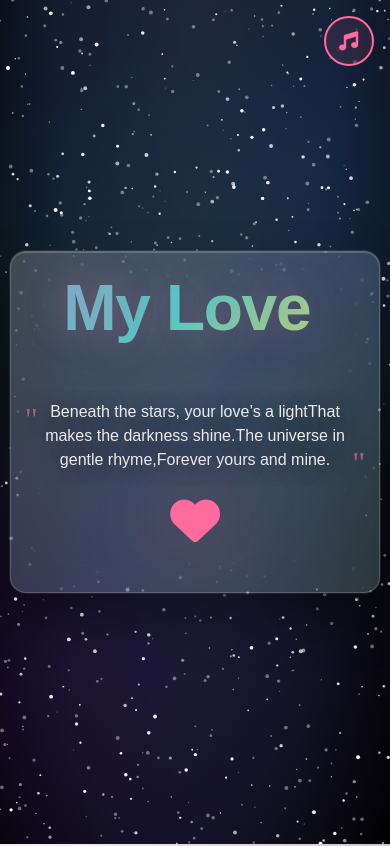
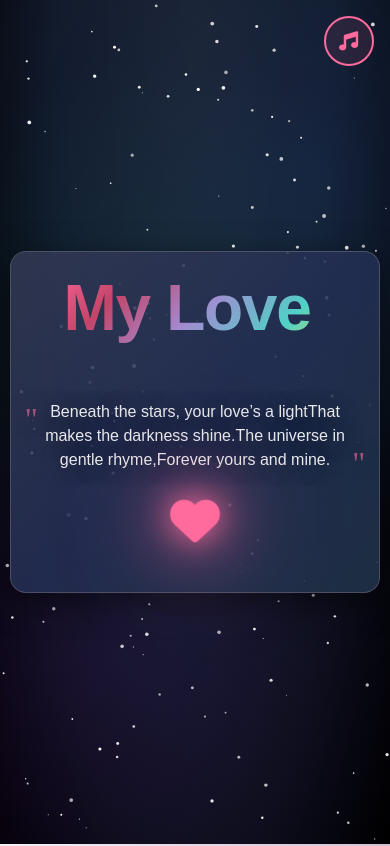
Before and after one commit to Waqiur/romantic-website, a React (Create React App) app: page / in a window 390 px wide. Shown: the top 846 px of the page. Built offline with nearby package versions, Linux system fonts and the light colour scheme; a web font is replaced by a local one.

Commit message:
refactor: optimize performance by reducing star count, simplifying animations, and removing unnecessary styles

```diff
--- a/src/components/CuteReminders.tsx
+++ b/src/components/CuteReminders.tsx
@@ -1,4 +1,4 @@
-import React, { useState, useRef, useEffect } from "react";
+import React, { useState } from "react";
 import styled from "styled-components";
 import { motion, AnimatePresence } from "framer-motion";
 
@@ -9,8 +9,6 @@ const RemindersModal = styled(motion.div)`
     width: 100%;
     height: 100%;
     background: rgba(0, 0, 0, 0.95);
-    backdrop-filter: blur(25px);
-    -webkit-backdrop-filter: blur(25px);
     display: flex;
     align-items: center;
     justify-content: center;
@@ -194,6 +192,7 @@ const StarsContainer = styled.div`
     margin: 0 auto;
     justify-items: center;
     align-items: center;
+    position: relative;
 
     @media (max-width: ${({ theme }) => theme.breakpoints.mobile}) {
         grid-template-columns: repeat(2, 1fr);
@@ -210,6 +209,7 @@ const StarWrapper = styled(motion.div)<{ clicked: boolean }>`
     position: relative;
     opacity: ${({ clicked }) => (clicked ? 0.6 : 1)};
     transition: opacity 0.3s ease;
+    will-change: transform;
 
     &:hover {
         transform: scale(1.1);
@@ -225,11 +225,11 @@ const Star = styled(motion.div)<{ clicked: boolean; color: string }>`
     color: ${({ clicked, color }) => (clicked ? "#FFD700" : color)};
     filter: ${({ clicked }) =>
         clicked
-            ? "drop-shadow(0 0 15px #FFD700) drop-shadow(0 0 30px #FFD700)"
+            ? "drop-shadow(0 0 15px #FFD700)"
             : "drop-shadow(0 2px 8px rgba(255, 107, 157, 0.3))"};
-    transition: all 0.3s ease;
-    animation: ${({ clicked }) =>
-        clicked ? "starGlow 1s ease-in-out infinite alternate" : "none"};
+    transition: color 0.3s ease, filter 0.3s ease;
+    will-change: transform;
+    transform: ${({ clicked }) => (clicked ? "scale(1.1)" : "scale(1)")};
 
     @keyframes starGlow {
         0% {
@@ -245,20 +245,12 @@ const Star = styled(motion.div)<{ clicked: boolean; color: string }>`
     }
 `;
 
-const ConnectionMessage = styled(motion.div)<{
-    x: number;
-    y: number;
-    flipped: boolean;
-}>`
+const ConnectionMessage = styled(motion.div)<{ starId: number }>`
     position: absolute;
-    left: ${({ x }) => x}px;
-    top: ${({ y }) => y}px;
+    left: 50%;
+    top: -10px;
     transform: translate(-50%, -100%);
-    background: linear-gradient(
-        135deg,
-        rgba(255, 255, 255, 0.95),
-        rgba(248, 249, 255, 0.95)
-    );
+    background: rgba(255, 255, 255, 0.95);
     border-radius: 20px;
     padding: ${({ theme }) => theme.spacing.sm}
         ${({ theme }) => theme.spacing.md};
@@ -288,23 +280,11 @@ const ConnectionMessage = styled(motion.div)<{
         content: "";
         position: absolute;
         bottom: -8px;
-        ${(props) =>
-            props.flipped
-                ? `
-            left: 100%;
-            transform: translateX(-100%);
-            border-left: 8px solid rgba(255, 255, 255, 0.95);
-            border-right: none;
-            border-top: none;
-            border-bottom: 8px solid transparent;
-        `
-                : `
-            left: 50%;
-            transform: translateX(-50%);
-            border-left: 8px solid transparent;
-            border-right: 8px solid transparent;
-            border-top: 8px solid rgba(255, 255, 255, 0.95);
-        `}
+        left: 50%;
+        transform: translateX(-50%);
+        border-left: 8px solid transparent;
+        border-right: 8px solid transparent;
+        border-top: 8px solid rgba(255, 255, 255, 0.95);
     }
 
     @keyframes sparkle {
@@ -416,41 +396,6 @@ const CuteReminders: React.FC<CuteRemindersProps> = React.memo(
             starId: number;
             message: string;
         } | null>(null);
-        const [starPositions, setStarPositions] = useState<{
-            [key: number]: { x: number; y: number };
-        }>({});
-        const containerRef = useRef<HTMLDivElement>(null);
-        const starRefs = useRef<{ [key: number]: HTMLDivElement | null }>({});
-
-        useEffect(() => {
-            if (isOpen && containerRef.current) {
-                // Calculate positions after modal is fully rendered
-                const timer = setTimeout(() => {
-                    const newPositions: {
-                        [key: number]: { x: number; y: number };
-                    } = {};
-                    Object.entries(starRefs.current).forEach(([id, ref]) => {
-                        if (ref && containerRef.current) {
-                            const starRect = ref.getBoundingClientRect();
-                            const containerRect =
-                                containerRef.current.getBoundingClientRect();
-                            newPositions[parseInt(id)] = {
-                                x:
-                                    starRect.left +
-                                    starRect.width / 2 -
-                                    containerRect.left,
-                                y:
-                                    starRect.top +
-                                    starRect.height / 2 -
-                                    containerRect.top,
-                            };
-                        }
-                    });
-                    setStarPositions(newPositions);
-                }, 100);
-                return () => clearTimeout(timer);
-            }
-        }, [isOpen, stars]);
 
         const handleStarClick = (starId: number) => {
             const star = stars.find((s) => s.id === starId);
@@ -459,43 +404,10 @@ const CuteReminders: React.FC<CuteRemindersProps> = React.memo(
             // Show message bubble
             setActiveMessage({ starId, message: star.message });
 
-            // Hide message after 4 seconds for better readability
-            setTimeout(() => {
-                setActiveMessage(null);
-            }, 4000);
-
             // Mark star as clicked
             setStars((prev) =>
                 prev.map((s) => (s.id === starId ? { ...s, clicked: true } : s))
             );
-        };
-
-        const getConstrainedPosition = (starId: number) => {
-            const starPos = starPositions[starId];
-            if (!starPos || !containerRef.current)
-                return { x: 0, y: 0, flipped: false };
-
-            const containerRect = containerRef.current.getBoundingClientRect();
-            const bubbleWidth = 250;
-            const halfBubble = bubbleWidth / 2;
-            const padding = 10;
-
-            // Calculate constrained y position (always above the star)
-            const constrainedY = Math.max(80, starPos.y - 20);
-
-            let constrainedX = starPos.x;
-            let flipped = false;
-
-            if (constrainedX + halfBubble > containerRect.width - padding) {
-                // Not enough space on right, flip to left
-                flipped = true;
-                constrainedX = starPos.x - halfBubble;
-                if (constrainedX - halfBubble < padding) {
-                    constrainedX = padding + halfBubble;
-                }
-            }
-
-            return { x: constrainedX, y: constrainedY, flipped };
         };
 
         const resetReminders = () => {
@@ -517,12 +429,11 @@ const CuteReminders: React.FC<CuteRemindersProps> = React.memo(
                             onClick={onClose}
                         >
                             <RemindersModalContent
-                                initial={{ scale: 0.8, opacity: 0, y: 50 }}
-                                animate={{ scale: 1, opacity: 1, y: 0 }}
-                                exit={{ scale: 0.8, opacity: 0, y: 50 }}
-                                transition={{ duration: 0.4, ease: "easeOut" }}
+                                initial={{ scale: 0.9, opacity: 0 }}
+                                animate={{ scale: 1, opacity: 1 }}
+                                exit={{ scale: 0.9, opacity: 0 }}
+                                transition={{ duration: 0.25, ease: "easeOut" }}
                                 onClick={(e) => e.stopPropagation()}
-                                ref={containerRef}
                             >
                                 <ModalCloseButton onClick={onClose}>
                                     ×
@@ -540,9 +451,6 @@ const CuteReminders: React.FC<CuteRemindersProps> = React.memo(
                                             }
                                             whileHover={{ scale: 1.1 }}
                                             whileTap={{ scale: 0.95 }}
-                                            ref={(el) => {
-                                                starRefs.current[star.id] = el;
-                                            }}
                                         >
                                             <Star
                                                 clicked={star.clicked}
@@ -550,48 +458,36 @@ const CuteReminders: React.FC<CuteRemindersProps> = React.memo(
                                             >
                                                 ⭐
                                             </Star>
-                                        </StarWrapper>
-                                    ))}
-
-                                    {activeMessage &&
-                                        containerRef.current &&
-                                        (() => {
-                                            const { x, y, flipped } =
-                                                getConstrainedPosition(
-                                                    activeMessage.starId
-                                                );
-                                            return (
+                                            {activeMessage?.starId ===
+                                                star.id && (
                                                 <ConnectionMessage
-                                                    x={x}
-                                                    y={y}
-                                                    flipped={flipped}
+                                                    starId={star.id}
                                                     initial={{
                                                         scale: 0,
                                                         opacity: 0,
-                                                        y: 10,
                                                     }}
                                                     animate={{
                                                         scale: 1,
                                                         opacity: 1,
-                                                        y: 0,
                                                     }}
                                                     exit={{
                                                         scale: 0,
                                                         opacity: 0,
-                                                        y: 10,
                                                     }}
                                                     transition={{
-                                                        duration: 0.5,
-                                                        ease: "backOut",
+                                                        duration: 0.3,
+                                                        ease: "easeOut",
                                                     }}
-                                                    onClick={() =>
-                                                        setActiveMessage(null)
-                                                    }
+                                                    onClick={(e) => {
+                                                        e.stopPropagation();
+                                                        setActiveMessage(null);
+                                                    }}
                                                 >
                                                     {activeMessage.message}
                                                 </ConnectionMessage>
-                                            );
-                                        })()}
+                                            )}
+                                        </StarWrapper>
+                                    ))}
                                 </StarsContainer>
 
                                 <Instructions>
--- a/src/components/HeroSection.tsx
+++ b/src/components/HeroSection.tsx
@@ -2,10 +2,9 @@ import React, { useState, useEffect, useCallback } from "react";
 import styled from "styled-components";
 import { motion } from "framer-motion";
 
-// Glassmorphic container
+// Solid container (backdrop-filter removed for performance)
 const Glass = styled.div`
-    background: rgba(35, 41, 70, 0.5);
-    backdrop-filter: blur(8px);
+    background: rgba(35, 41, 70, 0.9);
     border: 1px solid rgba(255, 255, 255, 0.1);
     border-radius: 2rem;
     box-shadow: 0 8px 32px rgba(0, 0, 0, 0.6);
@@ -28,14 +27,12 @@ const HeroContent = styled(Glass)`
     max-width: 800px;
     margin: 0 ${({ theme }) => theme.spacing.md};
     padding: ${({ theme }) => theme.spacing.xl};
-    background: rgba(255, 255, 255, 0.15);
-    backdrop-filter: blur(20px);
+    background: rgba(35, 41, 70, 0.85);
     border: 1px solid rgba(255, 255, 255, 0.2);
     border-radius: 24px;
-    box-shadow: 0 25px 50px rgba(0, 0, 0, 0.4),
-        0 0 0 1px rgba(255, 255, 255, 0.1),
-        inset 0 1px 0 rgba(255, 255, 255, 0.2);
+    box-shadow: 0 8px 32px rgba(0, 0, 0, 0.5);
     position: relative;
+    /* Remove expensive backdrop-filter for better performance */
 
     @media (max-width: ${({ theme }) => theme.breakpoints.tablet}) {
         max-width: 90%;
@@ -95,26 +92,15 @@ const HeroName = styled(motion.h1)`
         #4fd1c7 75%,
         #ffd93d 100%
     );
-    background-size: 300% 300%;
     -webkit-background-clip: text;
     -webkit-text-fill-color: transparent;
     background-clip: text;
-    animation: gradientShift 4s ease-in-out infinite;
-    text-shadow: 0 0 40px rgba(255, 107, 157, 0.3),
-        0 0 80px rgba(161, 140, 209, 0.2), 0 0 120px rgba(79, 209, 199, 0.1);
+    /* Remove expensive infinite animation and text-shadow */
     letter-spacing: -0.02em;
     line-height: 1;
     padding-bottom: 0.2em;
-
-    @keyframes gradientShift {
-        0%,
-        100% {
-            background-position: 0% 50%;
-        }
-        50% {
-            background-position: 100% 50%;
-        }
-    }
+    /* Use will-change for better performance */
+    will-change: transform;
 `;
 
 const Cursor = styled.span<{ $visible: boolean }>`
@@ -186,18 +172,38 @@ const HeroSubtitle = styled(motion.p)`
 const PulsingHeart = styled(motion.div)`
     font-size: clamp(3rem, 8vw, 5rem);
     color: #ff6b9d;
-    display: inline-block;
+    display: flex;
+    align-items: center;
+    justify-content: center;
     margin: ${({ theme }) => theme.spacing.xl} 0;
     cursor: pointer;
     position: relative;
-    filter: drop-shadow(0 0 40px rgba(255, 107, 157, 0.4));
+    /* Remove expensive drop-shadow filter */
 
     /* Touch-friendly for mobile */
     min-width: 44px;
     min-height: 44px;
-    display: flex;
-    align-items: center;
-    justify-content: center;
+
+    /* Glow effect around the heart icon */
+    i {
+        filter: drop-shadow(0 0 10px rgba(255, 107, 157, 0.8))
+            drop-shadow(0 0 20px rgba(255, 107, 157, 0.6))
+            drop-shadow(0 0 30px rgba(255, 107, 157, 0.4));
+        animation: heartIconGlow 2s ease-in-out infinite alternate;
+    }
+
+    @keyframes heartIconGlow {
+        0% {
+            filter: drop-shadow(0 0 8px rgba(255, 107, 157, 0.6))
+                drop-shadow(0 0 15px rgba(255, 107, 157, 0.4))
+                drop-shadow(0 0 25px rgba(255, 107, 157, 0.3));
+        }
+        100% {
+            filter: drop-shadow(0 0 15px rgba(255, 107, 157, 0.9))
+                drop-shadow(0 0 30px rgba(255, 107, 157, 0.7))
+                drop-shadow(0 0 45px rgba(255, 107, 157, 0.5));
+        }
+    }
 
     @media (max-width: ${({ theme }) => theme.breakpoints.tablet}) {
         margin: ${({ theme }) => theme.spacing.lg} 0;
@@ -210,10 +216,10 @@ const PulsingHeart = styled(motion.div)`
     @keyframes heartGlow {
         0% {
             transform: translate(-50%, -50%) scale(1);
-            opacity: 0.5;
+            opacity: 0.3;
         }
         100% {
-            transform: translate(-50%, -50%) scale(1.2);
+            transform: translate(-50%, -50%) scale(1.3);
             opacity: 0.8;
         }
     }
@@ -251,7 +257,7 @@ const HeroSection: React.FC = React.memo(() => {
                         prev.displayedText + poeticName[prev.currentIndex],
                     currentIndex: prev.currentIndex + 1,
                 }));
-            }, 90);
+            }, 120);
 
             return () => clearTimeout(timeout);
         } else {
@@ -304,8 +310,8 @@ const HeroSection: React.FC = React.memo(() => {
                     onClick={handleHeartClick}
                     initial={{ opacity: 0, scale: 0 }}
                     animate={{ opacity: 1, scale: 1 }}
-                    transition={{ duration: 0.8, delay: 2 }}
-                    whileHover={{ scale: 1.2 }}
+                    transition={{ duration: 0.6, delay: 2 }}
+                    whileHover={{ scale: 1.15 }}
                     whileTap={{ scale: 0.9 }}
                     title="Click me for a burst of love!"
                 >
--- a/src/components/InteractiveSection.tsx
+++ b/src/components/InteractiveSection.tsx
@@ -344,7 +344,7 @@ const PuzzleModal = styled(motion.div)<{ $isVisible: boolean }>`
 const PuzzleContent = styled(motion.div)`
     background: linear-gradient(135deg, #ffffff 0%, #f8f9ff 50%, #fff5f7 100%);
     backdrop-filter: blur(20px);
-    padding: ${({ theme }) => theme.spacing.xxl};
+    padding: 0 ${({ theme }) => theme.spacing.xxl};
     border-radius: ${({ theme }) => theme.borderRadius.xl};
     max-width: 700px;
     width: 90%;
@@ -397,7 +397,7 @@ const PuzzleContent = styled(motion.div)`
 
 const PuzzleHeader = styled.div`
     text-align: center;
-    margin-bottom: ${({ theme }) => theme.spacing.xl};
+    margin-bottom: ${({ theme }) => theme.spacing.md};
     padding-top: ${({ theme }) => theme.spacing.lg};
     position: relative;
 
@@ -433,17 +433,6 @@ const PuzzleTitle = styled.h3`
         50% {
             background-position: 100% 50%;
         }
-    }
-`;
-
-const PuzzleSubtitle = styled.p`
-    font-size: clamp(0.9rem, 2.5vw, 1.1rem);
-    color: #666;
-    margin-bottom: ${({ theme }) => theme.spacing.lg};
-    font-style: italic;
-
-    @media (max-width: ${({ theme }) => theme.breakpoints.mobile}) {
-        margin-bottom: ${({ theme }) => theme.spacing.md};
     }
 `;
 
@@ -807,7 +796,6 @@ const MemoryCardBack = styled.div<{ matched: boolean }>`
 
 const MemoryGameTitle = styled.h3`
     text-align: center;
-    margin-bottom: ${({ theme }) => theme.spacing.xl};
     font-size: clamp(1.2rem, 3.5vw, 2.2rem);
     color: #ff6b9d;
     font-weight: 400;
@@ -1277,9 +1265,6 @@ const InteractiveSection = forwardRef<
 
                     <PuzzleHeader>
                         <PuzzleTitle>💕 Love's Challenge 💕</PuzzleTitle>
-                        <PuzzleSubtitle>
-                            Show me the depth of your love, my dear!
-                        </PuzzleSubtitle>
                     </PuzzleHeader>
 
                     <PuzzleContainer>
--- a/src/components/SpaceBackground.tsx
+++ b/src/components/SpaceBackground.tsx
@@ -2,7 +2,7 @@ import React, { useRef, useEffect } from "react";
 
 const SpaceBackground = () => {
     const canvasRef = useRef<HTMLCanvasElement | null>(null);
-    const STAR_COUNT = 800;
+    const STAR_COUNT = 150; // Reduced from 300 for better performance
 
     useEffect(() => {
         const canvas = canvasRef.current;
@@ -37,10 +37,8 @@ const SpaceBackground = () => {
             }
 
             update() {
-                const sinValue = Math.sin(
-                    performance.now() * this.twinkleSpeed + this.twinkleOffset
-                );
-                this.opacity = Math.max(0.4, 0.5 + sinValue * 0.5);
+                // Simplified twinkling - less calculations
+                this.opacity = 0.6 + Math.random() * 0.4;
             }
 
             draw() {
@@ -66,17 +64,30 @@ const SpaceBackground = () => {
             initializeStars();
         };
 
-        const animate = () => {
-            ctx.clearRect(0, 0, canvas.width, canvas.height);
-            stars.forEach((star) => {
-                star.update();
-                star.draw();
-            });
+        let lastFrameTime = 0;
+        const targetFPS = 24; // Reduced from 30 for better performance
+        const frameInterval = 1000 / targetFPS;
+
+        const animate = (currentTime: number) => {
+            const elapsed = currentTime - lastFrameTime;
+
+            if (elapsed > frameInterval) {
+                lastFrameTime = currentTime - (elapsed % frameInterval);
+
+                ctx.clearRect(0, 0, canvas.width, canvas.height);
+
+                // Update and draw stars in a single pass
+                for (let i = 0; i < stars.length; i++) {
+                    stars[i].update();
+                    stars[i].draw();
+                }
+            }
+
             animationFrameId = requestAnimationFrame(animate);
         };
 
         resizeCanvas();
-        animate();
+        animate(0);
         window.addEventListener("resize", resizeCanvas);
 
         return () => {
@@ -134,17 +145,11 @@ const SpaceBackground = () => {
                 }
 
                 @keyframes backgroundShift {
-                    0% {
-                        transform: scale(1) rotate(0deg);
-                        opacity: 0.8;
+                    0%, 100% {
+                        opacity: 0.7;
                     }
                     50% {
-                        transform: scale(1.02) rotate(0.1deg);
-                        opacity: 0.85;
-                    }
-                    100% {
-                        transform: scale(1) rotate(0deg);
-                        opacity: 0.8;
+                        opacity: 0.75;
                     }
                 }
                 `}
```
Also changed, not shown: src/components/FloatingHearts.tsx (+12 -81 lines).
